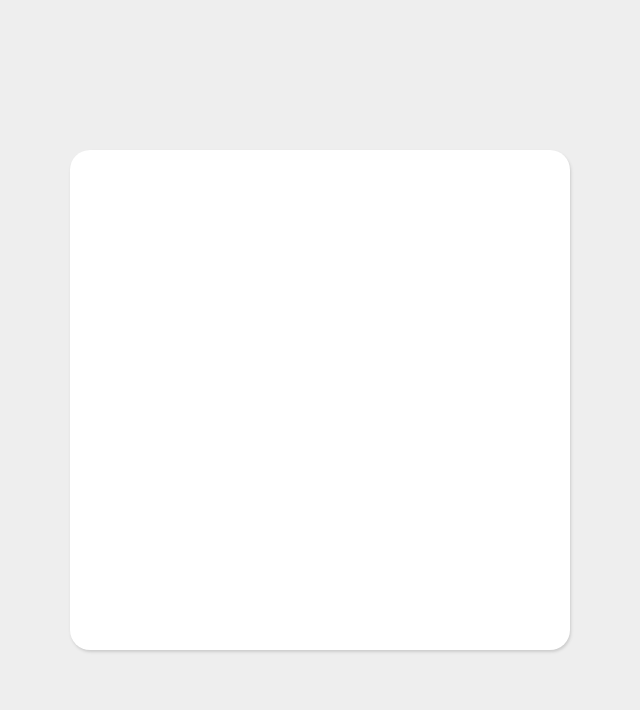
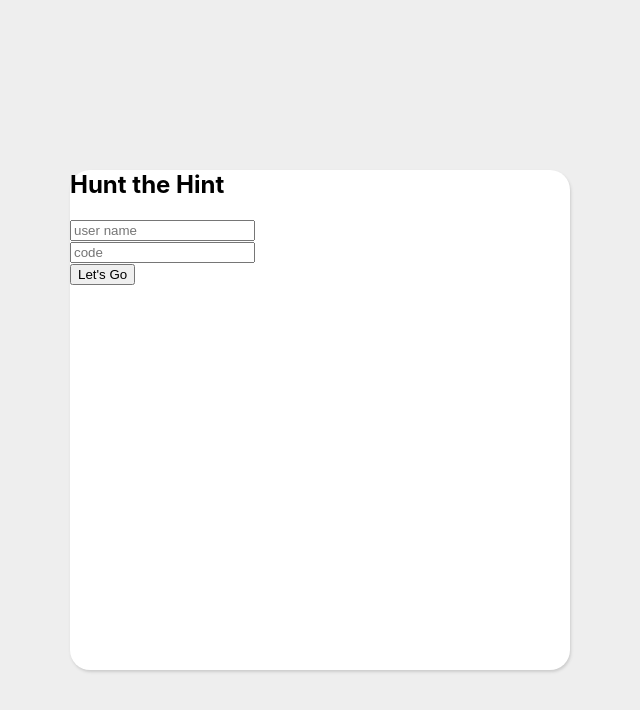
Before and after one commit to shaheemMPM/Treasure-Hunt, a React (Create React App) app: page / in a window 1280 px wide. Shown: the top 710 px of the page, without its empty margins (320-960 px from the left). Built offline with nearby package versions, Linux system fonts and the light colour scheme.

Commit message:
Add all necessary components

```diff
--- a/src/components/Button/Button.js
+++ b/src/components/Button/Button.js
@@ -0,0 +1,9 @@
+import React from 'react';
+
+const Button = (props) => {
+    return (
+        <button onClick={props.clicked}>{props.content}</button>
+    );
+}
+
+export default Button;
--- a/src/components/Form/Form.js
+++ b/src/components/Form/Form.js
@@ -1,13 +1,24 @@
 import React, { Component } from 'react';
 import './Form.css';
 
+import TextField from '../TextField/TextField';
+import Button from '../Button/Button';
+
 class Form extends Component {
     state = {  }
+
+    formSubmitHandler = () => {
+        console.log("Form Submitted");
+    }
+
     render() {
         return (
-            <div className="Form">
-
-            </div>
+            <form className="Form">
+                <h2>Hunt the Hint</h2>
+                <TextField type="text" placeholder="user name"/>
+                <TextField type="password" placeholder="code"/>
+                <Button content="Let's Go" clicked={this.formSubmitHandler}/>
+            </form>
         );
     }
 }
--- a/src/components/TextField/TextField.js
+++ b/src/components/TextField/TextField.js
@@ -0,0 +1,11 @@
+import React from 'react';
+
+const TextField = (props) => {
+    return (
+        <div>
+            <input type={props.type} placeholder={props.placeholder} autoComplete="off"/>
+        </div>
+     );
+}
+
+export default TextField;
```
